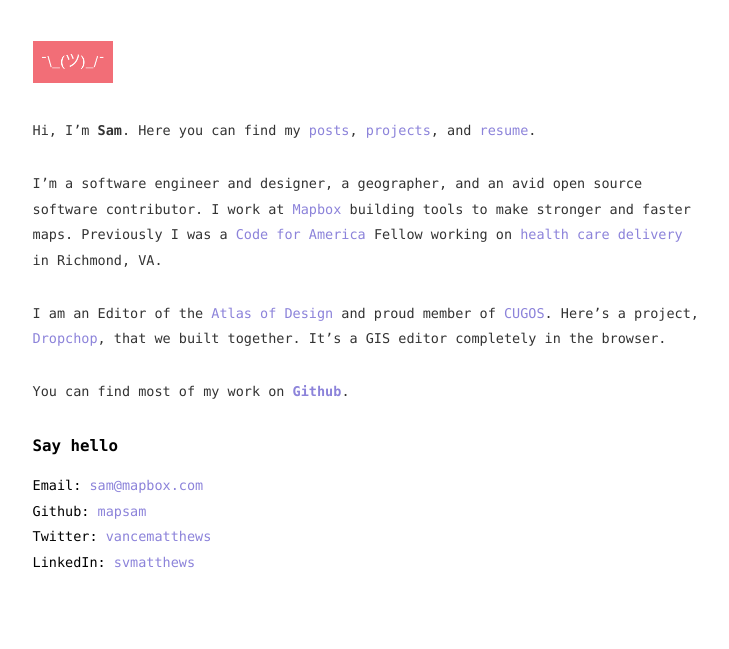
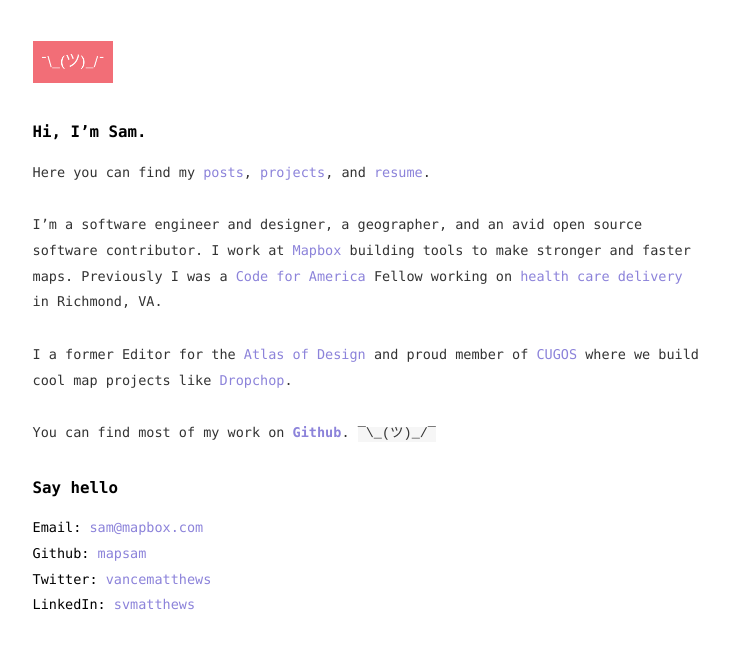
Before and after one commit to mapsam/mapsam.github.io, a Jekyll site: the page built from index.md, in a window 1280 px wide. Shown: the top 649 px of the page, without its empty margins (271-1000 px from the left). Built offline with Jekyll 4.4.1, drawn with Linux system fonts in a browser that asks for light colours; nearby versions of some CDN libraries.

Commit message:
quick homepage update

```diff
--- a/index.md
+++ b/index.md
@@ -5,13 +5,15 @@
 layout: default
 ---
 
-Hi, I'm **Sam**. Here you can find my [posts](/posts), [projects](/projects), and [resume](/resume).
+### Hi, I'm **Sam**.
+
+Here you can find my [posts](/posts), [projects](/projects), and [resume](/resume).
 
 I'm a software engineer and designer, a geographer, and an avid open source software contributor. I work at [Mapbox](https://mapbox.com) building tools to make stronger and faster maps. Previously I was a [Code for America](http://codeforamerica.org) Fellow working on [health care delivery](http://rva.codeforamerica.org/end-of-year-report/) in Richmond, VA.
 
-I am an Editor of the [Atlas of Design](http://atlasofdesign.org) and proud member of [CUGOS](http://cugos.org). Here's a project, [Dropchop](https://github.com/cugos/dropchop), that we built together. It's a GIS editor completely in the browser.
+I a former Editor for the [Atlas of Design](http://atlasofdesign.org) and proud member of [CUGOS](http://cugos.org) where we build cool map projects like [Dropchop](https://github.com/cugos/dropchop).
 
-You can find most of my work on **[Github](http://github.com/mapsam)**.
+You can find most of my work on **[Github](http://github.com/mapsam)**. `¯\_(ツ)_/¯`
 
 ### Say hello
 
```
